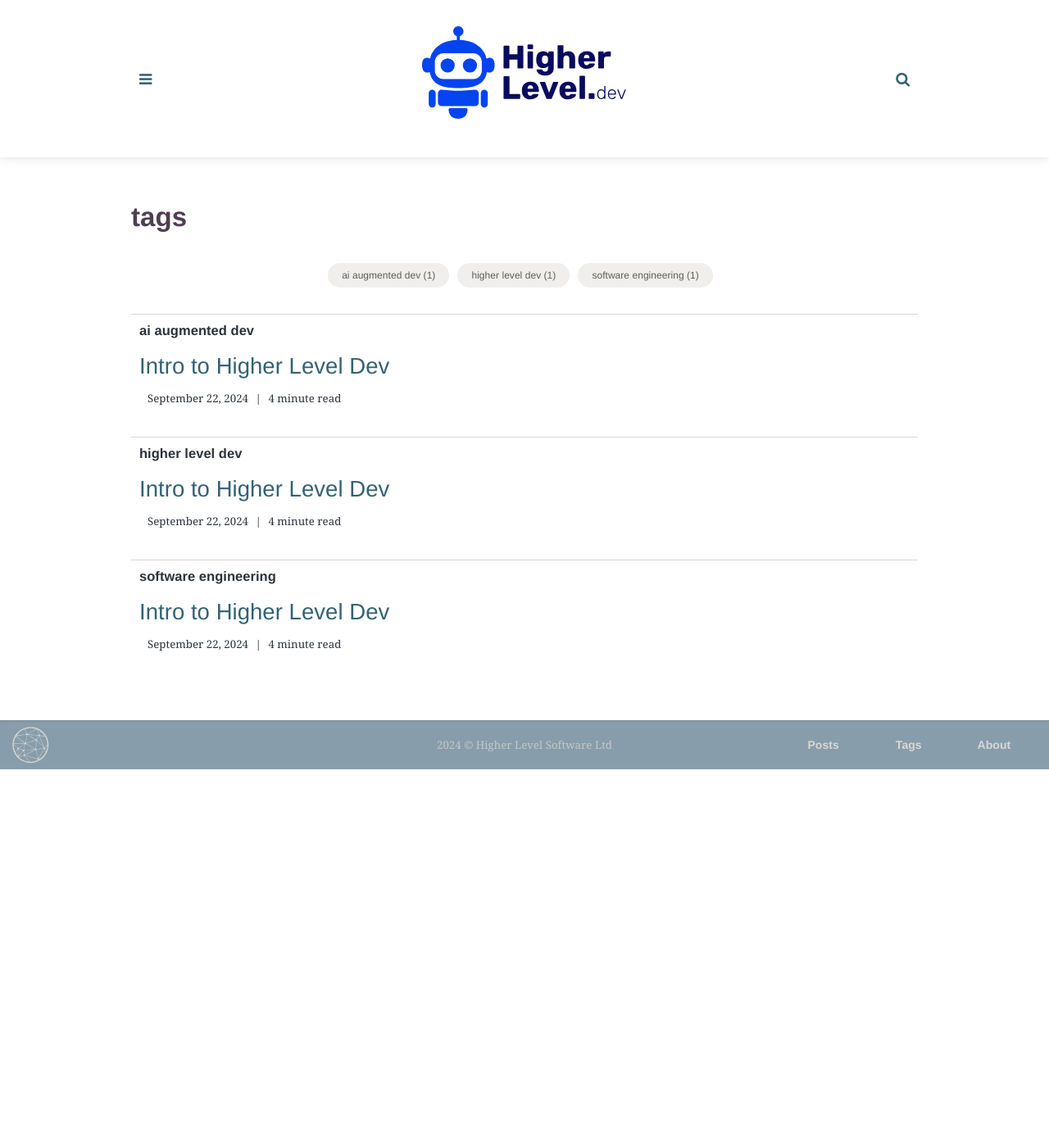
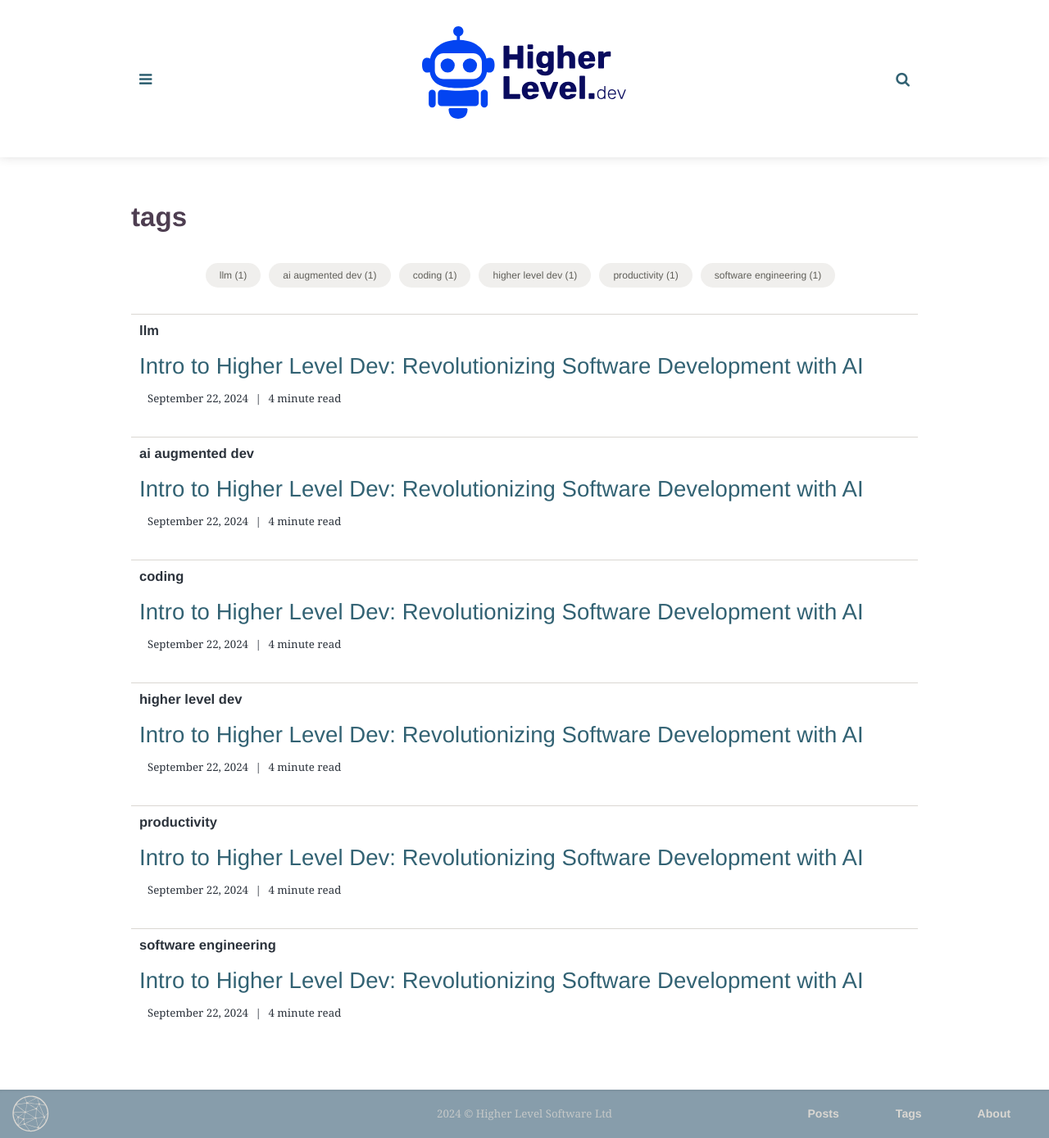
Before and after one commit to HigherLevelDev/higherleveldev.github.io, a Jekyll site: the page built from _pages/tags.html, in a window 1280 px wide. Shown: the whole page at 82% size. Built offline with Jekyll 4.4.1, drawn with Linux system fonts in a browser that asks for light colours; some web fonts are replaced; before the commit the page ends 939 px from its top, so only the background shows below that; some of the changed lines change nothing that is shown.

Commit message:
Improved SEO for site and first article

```diff
--- a/_config.yml
+++ b/_config.yml
@@ -1,6 +1,7 @@
 # Site settings
 title: HigherLevel.dev
-description: 'Using AI software agents to develop at a higher level in natural language.' # this means to ignore newlines until "baseurl:"
+description: 'HigherLevel.dev: Revolutionizing software development with AI-powered agents. Learn how to code more efficiently using natural language.'
+meta_description: 'Discover AI-augmented software development techniques at HigherLevel.dev. Boost productivity and code quality with our innovative approach.'
 permalink: ':title:output_ext'
 baseurl: "/" # the subpath of your site, e.g. /blog
 url: "https://higherlevel.dev" # the base hostname & protocol for your site, e.g. http://example.com
@@ -89,3 +90,18 @@
 
 include: [_pages]
 exclude: ["node_modules", "gulpfile.js", "package.json", "yarn.lock", "package-lock.json", "assets/css/sass/"]
+
+# Social media metadata
+social:
+  name: HigherLevel.dev
+  links:
+    - https://www.linkedin.com/company/higherleveldev
+    - https://github.com/higherleveldev
+
+# Open Graph / Facebook
+og_image: "/assets/img/branding/hl-robot-blue.png"
+
+# Twitter
+twitter:
+  username: "@HigherLevelDev"
+  card: summary_large_image
--- a/_includes/SEO.html
+++ b/_includes/SEO.html
@@ -5,49 +5,56 @@
   "@type": "BlogPosting",
   "mainEntityOfPage": {
     "@type": "WebPage",
-    "@id": "{{ site.url }}"},
-  "headline": "{% if page.title %}{{page.title}}{% else %}{{site.title}}{% endif %}",
-  "abstract": "{{ page.description }}",
-    "keywords": "{% for tag in page.tags %}{{tag}}{% if forloop.last == false %}, {% endif %}{% endfor %}",
-    "wordcount": "{{ words }}",
-    "image": ["{{ site.url }}/assets/img{{ page.img }}"],
-  "datePublished": "{{ page.date }}",
-  "dateModified": "{{ page.date }}",
+    "@id": "{{ site.url }}{{ page.url }}"
+  },
+  "headline": "{% if page.title %}{{ page.title | escape }}{% else %}{{ site.title | escape }}{% endif %}",
+  "description": "{{ page.description | default: site.description | strip_html | normalize_whitespace | truncate: 160 | escape }}",
+  "keywords": "{% for tag in page.tags %}{{ tag }}{% unless forloop.last %}, {% endunless %}{% endfor %}",
+  "wordcount": "{{ words }}",
+  "image": ["{{ site.url }}/assets/img{{ page.img }}"],
+  "datePublished": "{{ page.date | date_to_xmlschema }}",
+  "dateModified": "{{ page.last_modified_at | default: page.date | date_to_xmlschema }}",
   "author": {
     "@type": "Person",
-    "name": "{{ page.author }}"},
+    "name": "{{ page.author | default: site.author }}"
+  },
   "publisher": {
-    "@type":  "Organization",
+    "@type": "Organization",
+    "name": "{{ site.title }}",
     "logo": {
-        "@type": "ImageObject",
-        "encodingFormat": "image/png",
-        "contentUrl": "{{ site.url }}{{ site.logo-icon-SEO }}",
-        "url": "{{ site.url }}{{ site.logo-icon-SEO }}"},
-    "name" : "{{ site.title }}"}
+      "@type": "ImageObject",
+      "url": "{{ site.url }}{{ site.logo-icon-SEO }}"
+    }
+  }
 }
 </script>
-<!-- Open Graph data -->
-<meta property="og:url" content="{{ site.url }}{{ page.url }}"/>
-<meta property="og:type" content="article"/>
-<meta property="og:title" content="{% if page.title %}{{page.title}}{% else %}{{site.title}}{% endif %}"/>
-<meta property="og:description" content="{{ page.description }}"/>
-<meta property="og:image" content="{{ site.url }}/assets/img{{ page.img }}"/>
-<meta property="og:image:alt" content="{{page.title}}"/>
-<meta property="og:site_name" content="{{site.title}}" />
-<meta property="article:published_time" content="{{ page.date }}" />
-<meta property="article:modified_time" content="{{ page.date }}" />
-<meta property="article:tag" content="{% for tag in page.tags %}{{tag}}{% if forloop.last == false %}, {% endif %}{% endfor %}" />
-<meta property="fb:admins" content="{{ site.fbadmin }}" />
-<!-- Schema.org markup for Google -->
-<meta itemprop="name" content="{% if page.title %}{{page.title}}{% else %}{{site.title}}{% endif %}">
-<meta itemprop="description" content="{{ page.description }}">
-<meta itemprop="image" content="{{ site.url }}/assets/img{{ page.img }}">
-<!-- Twitter Card data -->
+
+<!-- Open Graph / Facebook -->
+<meta property="og:type" content="article">
+<meta property="og:url" content="{{ site.url }}{{ page.url }}">
+<meta property="og:title" content="{% if page.title %}{{ page.title | escape }}{% else %}{{ site.title | escape }}{% endif %}">
+<meta property="og:description" content="{{ page.description | default: site.description | strip_html | normalize_whitespace | truncate: 160 | escape }}">
+<meta property="og:image" content="{{ site.url }}/assets/img{{ page.img }}">
+<meta property="og:image:alt" content="{{ page.title | escape }}">
+<meta property="og:site_name" content="{{ site.title }}">
+<meta property="article:published_time" content="{{ page.date | date_to_xmlschema }}">
+<meta property="article:modified_time" content="{{ page.last_modified_at | default: page.date | date_to_xmlschema }}">
+{% for tag in page.tags %}
+<meta property="article:tag" content="{{ tag }}">
+{% endfor %}
+
+<!-- Twitter -->
 <meta name="twitter:card" content="summary_large_image">
-<meta name="twitter:site" content="{{ site.twitter }}">
-<meta name="twitter:title" content="{% if page.title %}{{page.title}}{% else %}{{site.title}}{% endif %}">
-<meta name="twitter:description" content="{{ page.description | truncate: 200 }}">
-<meta name="twitter:creator" content="{{% site.twitter %}}">
-<meta data-rh="true" name="twitter:label1" content="Word count"/>
-<meta data-rh="true" name="twitter:data1" content="{{ words }}"/>
-<meta name="twitter:image:src" content="{{ site.url }}/assets/img/{{ page.img }}">
+<meta name="twitter:site" content="{{ site.twitter.username }}">
+<meta name="twitter:title" content="{% if page.title %}{{ page.title | escape }}{% else %}{{ site.title | escape }}{% endif %}">
+<meta name="twitter:description" content="{{ page.description | default: site.description | strip_html | normalize_whitespace | truncate: 160 | escape }}">
+<meta name="twitter:image" content="{{ site.url }}/assets/img{{ page.img }}">
+<meta name="twitter:creator" content="{{ site.twitter.username }}">
+<meta name="twitter:label1" content="Written by">
+<meta name="twitter:data1" content="{{ page.author | default: site.author }}">
+<meta name="twitter:label2" content="Word count">
+<meta name="twitter:data2" content="{{ words }}">
+
+<!-- Additional SEO -->
+<meta name="description" content="{{ page.description | default: site.description | strip_html | normalize_whitespace | truncate: 160 | escape }}">
+<link rel="canonical" href="{{ site.url }}{{ page.url }}">
--- a/_posts/2024-09-22-Intro-to-Higher-Level-Dev.md
+++ b/_posts/2024-09-22-Intro-to-Higher-Level-Dev.md
@@ -2,13 +2,14 @@
 layout: post
 read_time: true
 show_date: true
-title: "Intro to Higher Level Dev"
+title: "Intro to Higher Level Dev: Revolutionizing Software Development with AI"
 date: 2024-09-22
 img: posts/20240922/dall-e-headline-future.png
-tags: [ai augmented dev, software engineering, higher level dev]
-category: opinion
+tags: [ai augmented dev, software engineering, higher level dev, LLM, productivity, coding]
+category: technology
 author: Adam
-description: "It's become possible to develop software primarily through natural language by working in tandem with an LLM-powered Software Engineering Agent."
+description: "Discover how AI-powered Software Engineering Agents are transforming software development, allowing developers to code primarily through natural language."
+excerpt: "Learn how AI-augmented development is changing the landscape of software engineering, making it possible to develop at a higher level using natural language instructions."
 ---
 When Anthropic released Claude Sonnet 3.5 on Friday, June 21st, 2024, software development changed forever.
 
```
